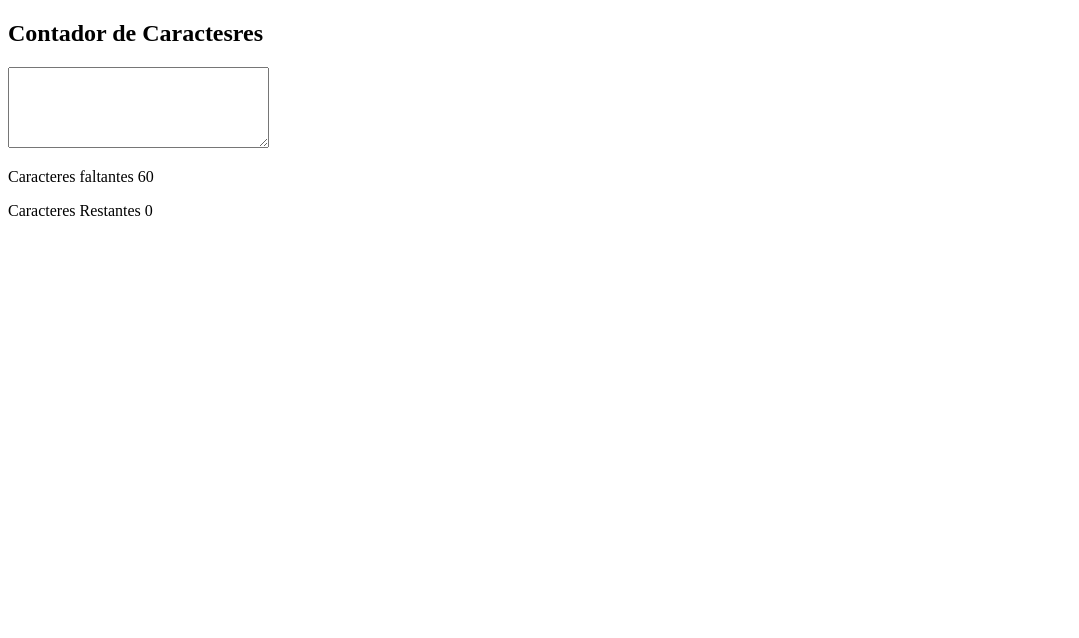
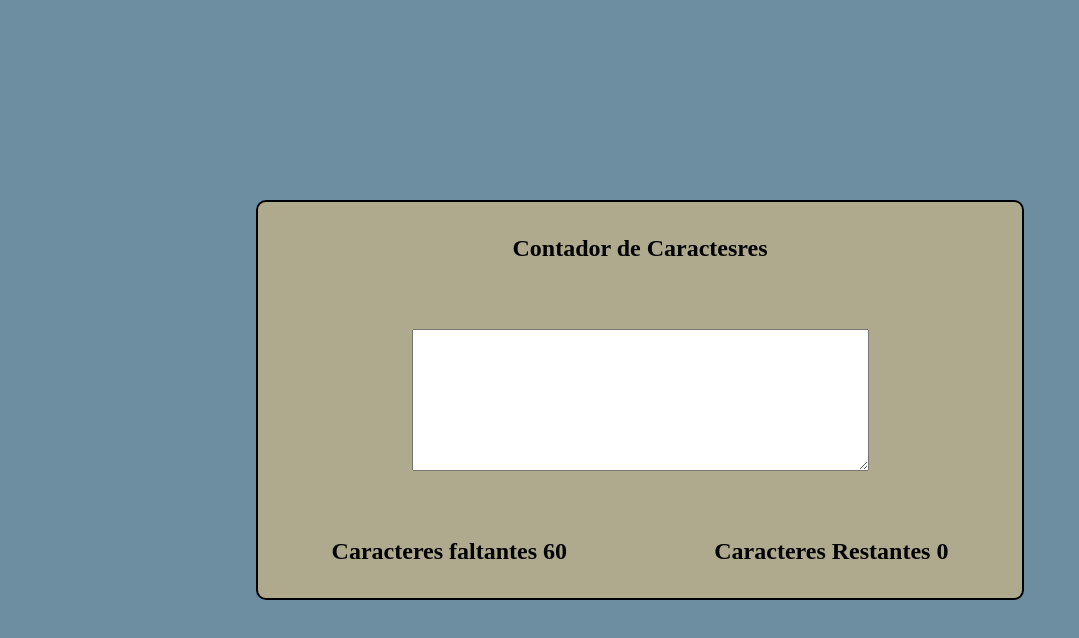
Before and after one commit to Tomytool/contador-de-caracteres, a plain HTML site: page index.html in a window 1280 px wide. Shown: the whole page, without its empty margins (0-1079 px from the left). Drawn offline with Linux system fonts and the light colour scheme.

Commit message:
se realiza el css para presentacion

```diff
--- a/index.html
+++ b/index.html
@@ -4,6 +4,7 @@
     <meta charset="UTF-8" />
     <meta http-equiv="X-UA-Compatible" content="IE=edge" />
     <meta name="viewport" content="width=device-width, initial-scale=1.0" />
+    <link rel="stylesheet" href="style.css" />
     <title>Contador de caracteres</title>
   </head>
   <body>
@@ -12,12 +13,18 @@
       <textarea
         name="textoContador"
         id="textoContador"
-        cols="30"
-        rows="5"
+        cols=40"
+        rows="7"
         maxlength="60"
       ></textarea>
-      <p class="caractexMax">Caracteres faltantes <span id="conteoMax">50</span></p>
-      <p class="carcaterMin">Caracteres Restantes <span id="conteoMin">40</span></p>
+      <div class="texto">
+        <p class="textoResultado">
+          Caracteres faltantes <span id="conteoMax">50</span>
+        </p>
+        <p class="textoResultado">
+          Caracteres Restantes <span id="conteoMin">40</span>
+        </p>
+      </div>
     </div>
     <script src="index.js"></script>
   </body>
--- a/style.css
+++ b/style.css
@@ -0,0 +1,44 @@
+:root {
+  --fondo: #6d8ea0;
+  --recuadro: #afa98d;
+}
+
+* {
+  padding: 0;
+  margin: 0;
+  box-sizing: border-box;
+}
+body {
+  width: 100vw;
+  height: 100vh;
+  background-color: var(--fondo);
+  display: flex;
+  justify-content: center;
+  align-items: center;
+}
+
+.contenedor{
+    width: 60%;
+    height: 50%;
+    border: 2px solid black;
+    background-color: var(--recuadro);
+    border-radius: 10px;
+    display: flex;
+    justify-content: space-around;
+    align-items: center;
+    flex-direction: column;
+}
+textarea{
+    font-size: 18px;
+    font-style: italic;
+}
+.texto{
+    width: 100%;
+    display: flex;
+    justify-content: space-around;
+    align-items: center;
+}
+.textoResultado{
+    font-size: 24px;
+    font-weight: bold;
+}
```
